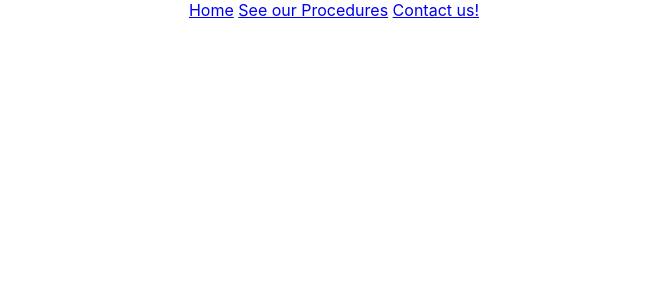
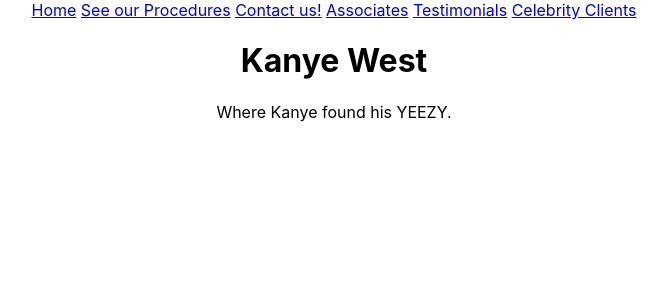
Before and after one commit to yoel0/dentist-website-react-router, a React (Create React App) app: page /celebrityclients in a window 1280 px wide. Shown: the top 300 px of the page, without its empty margins (306-973 px from the left). Built offline with nearby package versions, Linux system fonts and the light colour scheme.

Commit message:
[add] 3 routes, 3 components, 3 links

```diff
--- a/src/App.js
+++ b/src/App.js
@@ -12,6 +12,9 @@
 import Procedures from './Procedures';
 import Contact from './Contact';
 import WidgetShow from './WidgetShow';
+import Associates from './Associates';
+import Testimonials from './Testimonials';
+import CelebrityClients from './CelebrityClients';
 
 function App() {
   const procedures = [
@@ -30,11 +33,17 @@
         <Link to="/">Home</Link>{' '}
         <Link to="/procedures">See our Procedures</Link>{' '}
         <Link to="/contact">Contact us!</Link>{' '}
+        <Link to="/associates">Associates</Link>{' '}
+        <Link to="/testimonials">Testimonials</Link>{' '}
+        <Link to="/celebrityclients">Celebrity Clients</Link>{' '}
       </nav>
         <Route exact path="/" component={Home} />
         <Route path="/procedures" render={()=> <Procedures procedures={procedures} /> } />
         <Route path="/contact" component={Contact} />
         <Route path="/widgets/:id" render={(props) => <WidgetShow procedures={procedures} {...props} />} />
+        <Route path="/associates" component={Associates} />
+        <Route path="/testimonials" component={Testimonials} />
+        <Route path="/celebrityclients" component={CelebrityClients} />
       </div>
     </Router>
   );
--- /dev/null
+++ b/src/Associates.js
@@ -0,0 +1,14 @@
+import React, { Component } from 'react';
+
+class Associates extends Component {
+  render() {
+    return (
+      <div>
+        <h1>Rome Bell</h1>
+        <p>MD, MVP, follow him @RomeBell</p>
+      </div>
+    );
+  }
+}
+
+export default Associates;
--- /dev/null
+++ b/src/CelebrityClients.js
@@ -0,0 +1,14 @@
+import React, { Component } from 'react';
+
+class CelebrityClients extends Component {
+  render() {
+    return (
+      <div>
+        <h1>Kanye West</h1>
+        <p>Where Kanye found his YEEZY.</p>
+      </div>
+    );
+  }
+}
+
+export default CelebrityClients;
--- /dev/null
+++ b/src/Testimonials.js
@@ -0,0 +1,14 @@
+import React, { Component } from 'react';
+
+class Testimonials extends Component {
+  render() {
+    return (
+      <div>
+        <h1>Annalissa</h1>
+        <p>Is Awesome!!!</p>
+      </div>
+    );
+  }
+}
+
+export default Testimonials;
```
